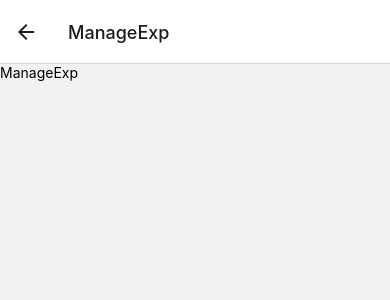
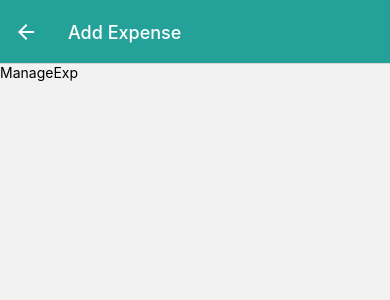
Before and after one commit to alleycaaat/expense-tracker, a React Native app: screen /ManageExp in a window 390 px wide. Shown: the top 300 px of the page. Built offline with nearby package versions, Linux system fonts and the light colour scheme.

Commit message:
dynamically change ManageExp title via presence of item Id

```diff
--- a/App.js
+++ b/App.js
@@ -65,12 +65,23 @@ export default function App() {
     <>
       <StatusBar style="auto" />
       <NavigationContainer>
-        <Stack.Navigator>
-          <Stack.Screen name='ExpOverview'
+        <Stack.Navigator
+          screenOptions={{
+            headerStyle: { backgroundColor: GlobalStyles.colors.primary },
+            headerTintColor: 'white',
+          }}>
+          <Stack.Screen
+            name='ExpOverview'
             component={ExpOverview}
             options={{ headerShown: false }}
           />
-          <Stack.Screen name='ManageExp' component={ManageExp} />
+          <Stack.Screen
+            name='ManageExp'
+            component={ManageExp}
+            options={{
+              presentation: 'modal',
+            }}
+          />
         </Stack.Navigator>
       </NavigationContainer>
     </>
--- a/components/ExpItem.js
+++ b/components/ExpItem.js
@@ -5,9 +5,13 @@ import { getFormatDate } from '../util/date';
 
 function ExpItem({ item }) {
     const nav = useNavigation();
+
     function pressHandler() {
-        nav.navigate('ManageExp');
+        nav.navigate('ManageExp', {
+            expId: item.id
+        });
     }
+
     return (
         <Pressable
             onPress={pressHandler}
--- a/screens/ManageExp.js
+++ b/screens/ManageExp.js
@@ -1,6 +1,16 @@
+import { useLayoutEffect } from 'react';
 import { StyleSheet, Text } from 'react-native';
 
-function ManageExp() {
+function ManageExp({ route, navigation }) {
+    const editedId = route.params?.expId;
+    const isEditing = !!editedId;
+
+    useLayoutEffect(() => {
+        navigation.setOptions({
+            title: isEditing ? 'Edit Expense' : 'Add Expense'
+        });
+    }, [navigation, isEditing]);
+
     return (
         <Text>ManageExp</Text>
     );
```
